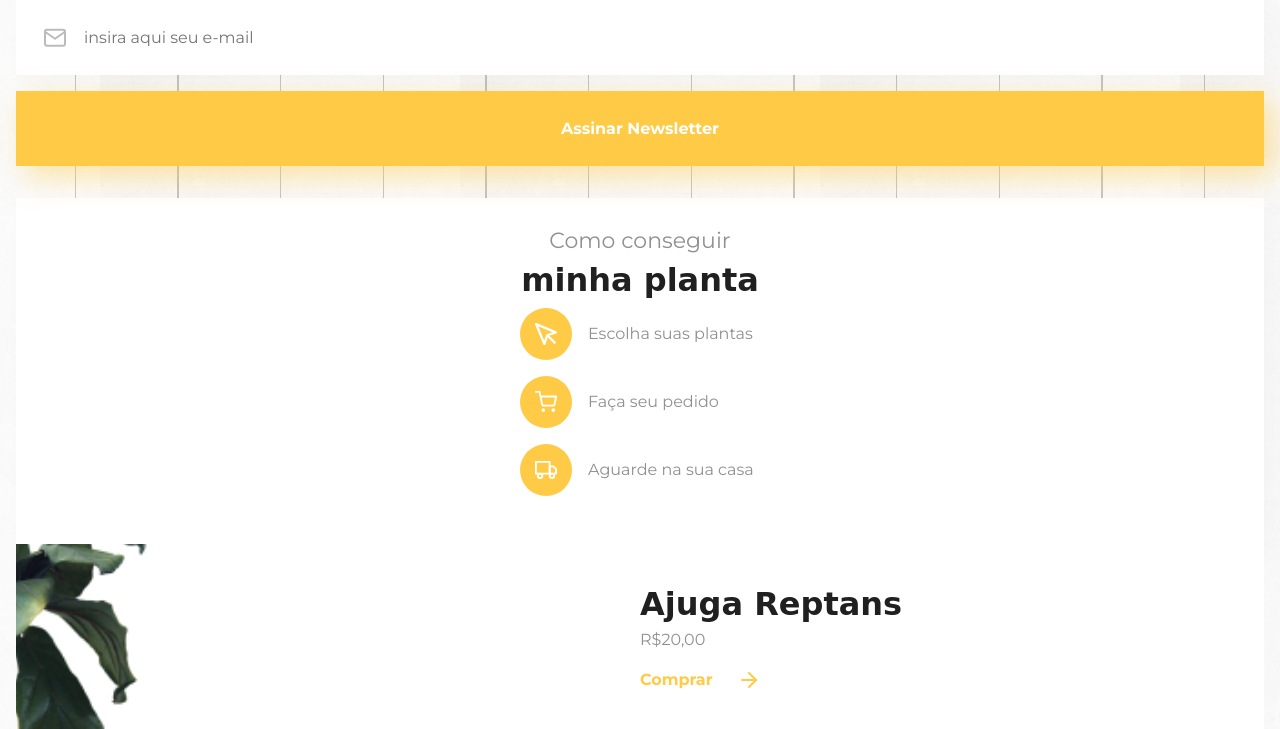
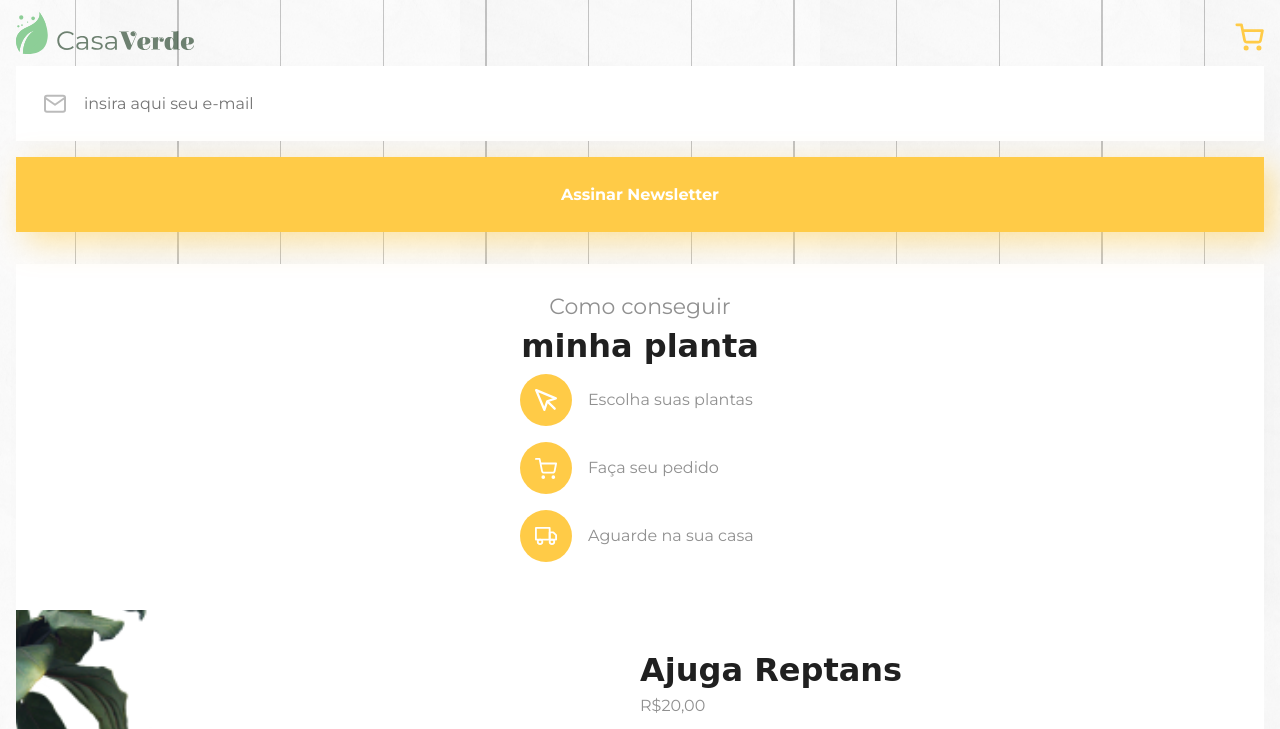
Before and after one commit to devguimaraes/casa-verde, a plain HTML site: page index.html in a window 1280 px wide. Shown: the top 729 px of the page. Drawn offline with Linux system fonts and the light colour scheme; a web font is replaced by a local one.

Commit message:
Add: cabecalho

```diff
--- /dev/null
+++ b/Assets/css/componentes/cabecalho.css
@@ -0,0 +1,20 @@
+.cabecalho {
+    display: flex;
+    justify-content: space-between;
+    align-items: flex-end;
+
+    box-sizing: border-box;
+    width: 100%;
+
+    padding-top: .75rem;
+    padding-bottom: .75rem;
+}
+
+
+.cabecalho__logo {
+    width: 11.12rem;
+}
+
+.cabecalho__carrinho {
+    width: 1.80rem;
+}
--- a/Assets/css/style.css
+++ b/Assets/css/style.css
@@ -5,6 +5,7 @@
 @import url("/Assets/css/componentes/item.css");
 @import url("/Assets/css/componentes/produto.css");
 @import url("/Assets/css/componentes/videos.css");
+@import url("/Assets/css/componentes/cabecalho.css");
 
 
 :root {
--- a/index.html
+++ b/index.html
@@ -16,14 +16,16 @@
 </head>
 
 <body>
-    <header>
+    <header class="container cabecalho">
+        <img src="/Assets/img/logo.svg" alt="logo tipo casa verde" class="cabecalho__logo">
+        <a href="#" aria-label="carrinho de compras"><img src="Assets/img/icones/carrinho-amarelo.svg" alt=""
+                class="cabecalho__carrinho"></a>
+    </header>
 
-    </header>
     <main class="container">
-
         <input type="text" class="input input--icone input--email" placeholder="insira aqui seu e-mail"
             aria-label="Insira aqui seu e-mail">
-        <button type="button"class="botao">Assinar Newsletter</button>
+        <button type="button" class="botao">Assinar Newsletter</button>
 
         <article class="cartao">
             <h2 class="titulo alinhamento-meio">Como conseguir<span class="titulo--destaque">minha planta</span></h2>
@@ -43,6 +45,7 @@
                 </li>
             </ul>
         </article>
+
         <article class="produto">
             <img src="/Assets/img/produto-01.1.png" alt="foto do produto" class="produto__imagem">
             <div class="produto__conteudo">
@@ -51,6 +54,7 @@
                 <a href="#" class="produto__comprar">Comprar<span class="produto__comprar--icone"></span></a>
             </div>
         </article>
+
         <article class="produto">
             <img src="/Assets/img/produto-02.png" alt="foto do produto" class="produto__imagem">
             <div class="produto__conteudo">
@@ -59,6 +63,7 @@
                 <a href="#" class="produto__comprar">Comprar<span class="produto__comprar--icone"></span></a>
             </div>
         </article>
+
         <article class="produto">
             <img src="/Assets/img/produto-03.png" alt="foto do produto" class="produto__imagem">
             <div class="produto__conteudo">
@@ -67,6 +72,7 @@
                 <a href="#" class="produto__comprar">Comprar<span class="produto__comprar--icone"></span></a>
             </div>
         </article>
+
         <article class="produto">
             <img src="/Assets/img/produto-04.png" alt="foto do produto" class="produto__imagem">
             <div class="produto__conteudo">
@@ -75,6 +81,7 @@
                 <a href="#" class="produto__comprar">Comprar<span class="produto__comprar--icone"></span></a>
             </div>
         </article>
+
         <article class="produto">
             <img src="/Assets/img/produto-05.png" alt="foto do produto" class="produto__imagem">
             <div class="produto__conteudo">
@@ -83,6 +90,7 @@
                 <a href="#" class="produto__comprar">Comprar<span class="produto__comprar--icone"></span></a>
             </div>
         </article>
+
         <article class="produto">
             <img src="/Assets/img/produto-06.png" alt="foto do produto" class="produto__imagem">
             <div class="produto__conteudo">
@@ -91,27 +99,7 @@
                 <a href="#" class="produto__comprar">Comprar<span class="produto__comprar--icone"></span></a>
             </div>
         </article>
-        <article class="cartao-de-video">
-            <div class="cartao-de-video__video">
-                <img src="https://picsum.photos/278/252" alt="">
-                <h3 class="cartao-de-video__titulo">Vídeos XYZ</h3>
-                <p>Publicado em março 2022</p>
-            </div>
-        </article>
-        <article class="cartao-de-video">
-            <div class="cartao-de-video__video">
-                <img src="https://picsum.photos/278/252" alt="">
-                <h3 class="cartao-de-video__titulo">Vídeos XYZ</h3>
-                <p>Publicado em março 2022</p>
-            </div>
-        </article>
-        <article class="cartao-de-video">
-            <div class="cartao-de-video__video">
-                <img src="https://picsum.photos/278/252" alt="">
-                <h3 class="cartao-de-video__titulo">Vídeos XYZ</h3>
-                <p>Publicado em março 2022</p>
-            </div>
-        </article>
+
         <article class="cartao-de-video">
             <div class="cartao-de-video__video">
                 <img src="https://picsum.photos/278/252" alt="">
@@ -120,11 +108,32 @@
             </div>
         </article>
 
+        <article class="cartao-de-video">
+            <div class="cartao-de-video__video">
+                <img src="https://picsum.photos/278/252" alt="">
+                <h3 class="cartao-de-video__titulo">Vídeos XYZ</h3>
+                <p>Publicado em março 2022</p>
+            </div>
+        </article>
 
+        <article class="cartao-de-video">
+            <div class="cartao-de-video__video">
+                <img src="https://picsum.photos/278/252" alt="">
+                <h3 class="cartao-de-video__titulo">Vídeos XYZ</h3>
+                <p>Publicado em março 2022</p>
+            </div>
+        </article>
 
-
+        <article class="cartao-de-video">
+            <div class="cartao-de-video__video">
+                <img src="https://picsum.photos/278/252" alt="">
+                <h3 class="cartao-de-video__titulo">Vídeos XYZ</h3>
+                <p>Publicado em março 2022</p>
+            </div>
+        </article>
 
     </main>
+
     <footer>
 
     </footer>
```
Also changed, not shown: Assets/img/icones/carrinho-amarelo.svg (added).
